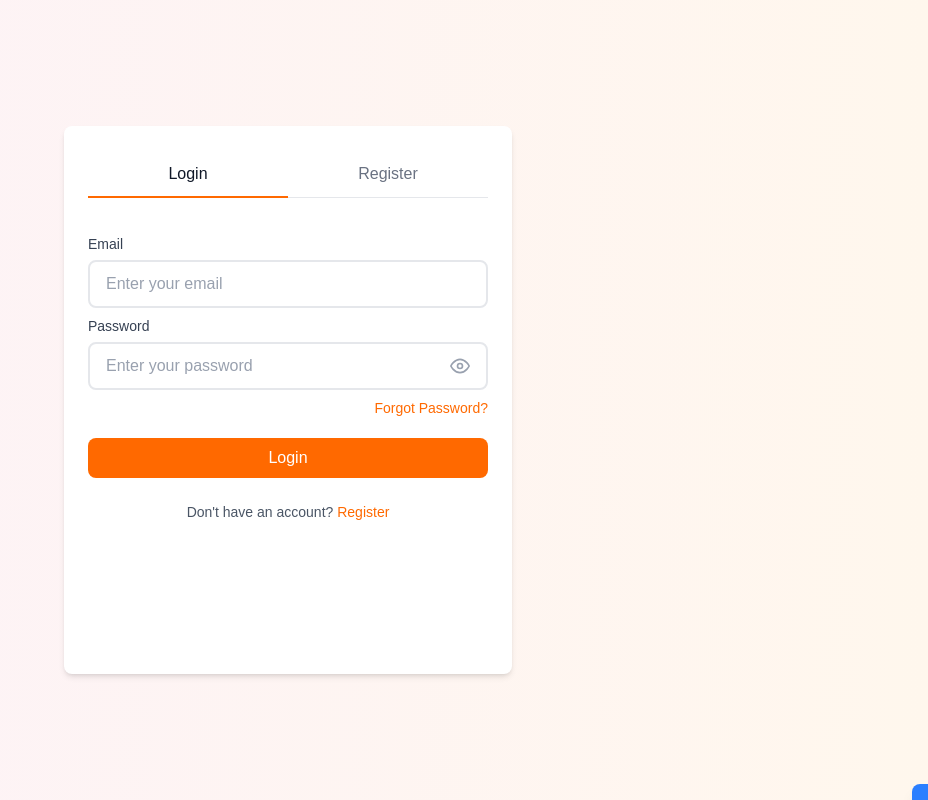
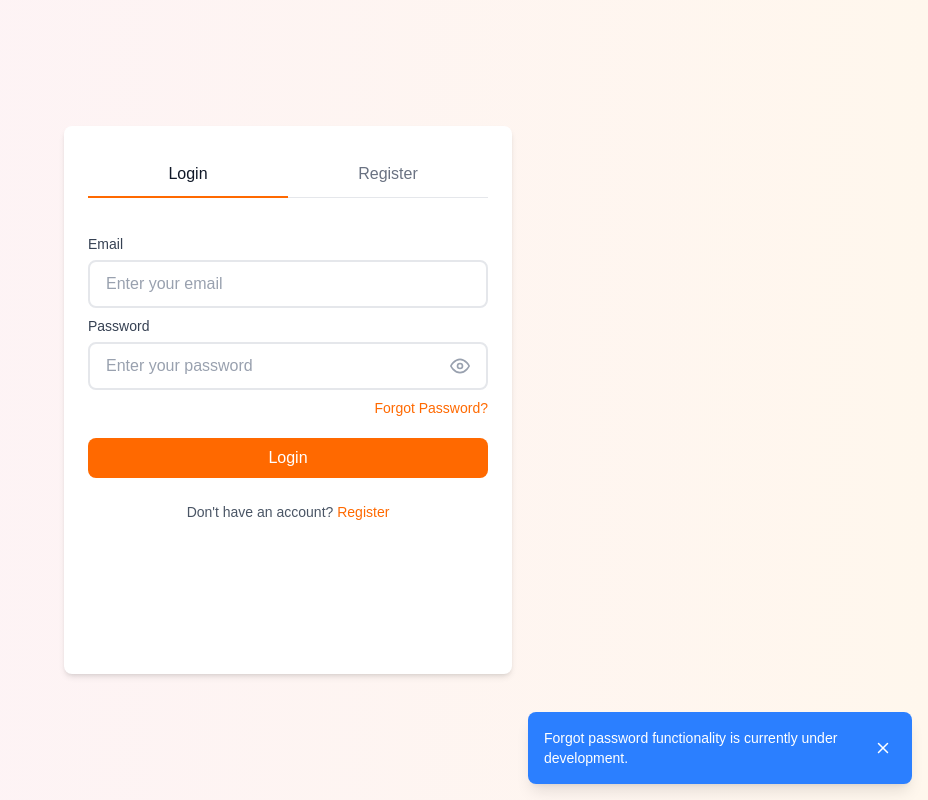
Before and after one commit to nameismani/stickyNotes, a Next.js app in the folder client/: page /auth in a window 1280 px wide. Both pictures are taken after a click on the button "Forgot Password?". Shown: the whole page, without its empty margins (352-1280 px from the left). Built offline with nearby package versions, Linux system fonts and the light colour scheme.

Commit message:
Did changes in toast

```diff
--- a/client/src/components/ui/Toast.tsx
+++ b/client/src/components/ui/Toast.tsx
@@ -37,25 +37,44 @@ const Toast: React.FC<ToastProps> = ({
     warning: "bg-yellow-500 text-white",
   };
 
-  const positionStyles = {
-    "top-right": "animate-toastSlideIn",
-    "top-left": "animate-toastSlideInLeft",
-    "bottom-right": "animate-toastSlideIn",
-    "bottom-left": "animate-toastSlideInLeft",
+  // Define transform origins based on position
+  const getTransformOrigin = () => {
+    switch (position) {
+      case "top-right":
+        return "origin-top-right";
+      case "top-left":
+        return "origin-top-left";
+      case "bottom-right":
+        return "origin-bottom-right";
+      case "bottom-left":
+        return "origin-bottom-left";
+      default:
+        return "origin-center";
+    }
   };
 
-  const exitAnimations = {
-    "top-right": "animate-toastSlideOut",
-    "top-left": "animate-toastSlideOutLeft",
-    "bottom-right": "animate-toastSlideOut",
-    "bottom-left": "animate-toastSlideOutLeft",
+  // Define position styles
+  const getPositionStyles = () => {
+    const base = "fixed";
+    switch (position) {
+      case "top-right":
+        return `${base} top-4 right-4`;
+      case "top-left":
+        return `${base} top-4 left-4`;
+      case "bottom-right":
+        return `${base} bottom-4 right-4`;
+      case "bottom-left":
+        return `${base} bottom-4 left-4`;
+      default:
+        return base;
+    }
   };
 
   const handleClose = () => {
     setIsExiting(true);
     setTimeout(() => {
       onClose(id);
-    }, 300);
+    }, 150);
   };
 
   useEffect(() => {
@@ -68,22 +87,29 @@ const Toast: React.FC<ToastProps> = ({
 
   return (
     <div
-      className={`${baseStyles} ${typeStyles[type]} ${
-        isExiting ? exitAnimations[position] : positionStyles[position]
-      } transition-all duration-300 ease-in-out transform hover:scale-[1.02] hover:shadow-xl backdrop-blur-sm bg-opacity-95`}
+      className={`
+        ${baseStyles}
+        ${typeStyles[type]}
+        ${getPositionStyles()}
+        ${getTransformOrigin()}
+        transition-all duration-150 ease-in-out
+        backdrop-blur-sm bg-opacity-95
+        ${
+          isExiting
+            ? "opacity-0 scale-95 translate-y-2"
+            : "opacity-100 scale-100 translate-y-0"
+        }
+      `}
       role="alert"
     >
-      <div className="flex items-center">
-        <div className="relative">
-          <div className="h-2 w-2 rounded-full bg-white mr-3 animate-pulse" />
-        </div>
+      <div className="flex items-center gap-3">
         <p className="text-sm font-medium">{message}</p>
       </div>
       <button
         onClick={handleClose}
-        className="ml-4 inline-flex text-white hover:text-gray-100 focus:outline-none transform hover:rotate-90 transition-transform duration-200"
+        className="ml-4 p-1 rounded-full hover:bg-white/20 transition-colors duration-200"
       >
-        <FiX size={20} />
+        <FiX size={18} />
       </button>
     </div>
   );
--- a/client/src/context/ToastContext.tsx
+++ b/client/src/context/ToastContext.tsx
@@ -32,11 +32,19 @@ export const ToastProvider: React.FC<{ children: React.ReactNode }> = ({
       position: ToastPosition = "bottom-right"
     ) => {
       const id = Math.random().toString(36).substr(2, 9);
-      setToasts((prev) => [...prev, { id, message, type, position }]);
 
-      setTimeout(() => {
-        setToasts((prev) => prev.filter((toast) => toast.id !== id));
-      }, 5000);
+      // Limit the number of toasts per position
+      setToasts((prev) => {
+        const positionToasts = prev.filter((t) => t.position === position);
+        if (positionToasts.length >= 3) {
+          return [
+            ...prev.filter((t) => t.position !== position),
+            ...positionToasts.slice(1),
+            { id, message, type, position },
+          ];
+        }
+        return [...prev, { id, message, type, position }];
+      });
     },
     []
   );
@@ -45,37 +53,23 @@ export const ToastProvider: React.FC<{ children: React.ReactNode }> = ({
     setToasts((prev) => prev.filter((toast) => toast.id !== id));
   }, []);
 
-  // Group toasts by position
-  const groupedToasts = toasts.reduce((acc, toast) => {
-    if (!acc[toast.position]) {
-      acc[toast.position] = [];
-    }
-    acc[toast.position].push(toast);
-    return acc;
-  }, {} as Record<ToastPosition, ToastMessage[]>);
-
   return (
     <ToastContext.Provider value={{ showToast }}>
       {children}
-      {Object.entries(groupedToasts).map(([position, positionToasts]) => (
-        <div
-          key={position}
-          className={`fixed p-4 space-y-4 z-50 ${
-            position.includes("top") ? "top-0" : "bottom-0"
-          } ${position.includes("right") ? "right-0" : "left-0"}`}
-        >
-          {positionToasts.map((toast) => (
+      {/* Group toasts by position */}
+      <div className="fixed inset-0 pointer-events-none flex flex-col items-end justify-start gap-4 p-4 z-50">
+        {toasts.map((toast) => (
+          <div key={toast.id} className="pointer-events-auto">
             <Toast
-              key={toast.id}
               id={toast.id}
               message={toast.message}
               type={toast.type}
-              position={toast.position as ToastPosition}
+              position={toast.position}
               onClose={handleClose}
             />
-          ))}
-        </div>
-      ))}
+          </div>
+        ))}
+      </div>
     </ToastContext.Provider>
   );
 };
```
